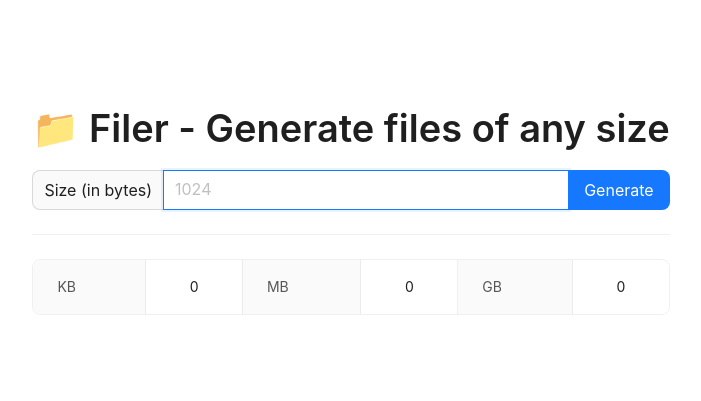
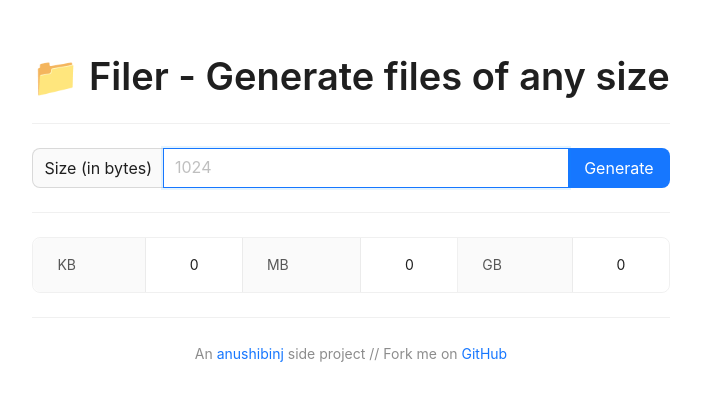
Before and after one commit to anushibin007/filee, a React (Vite) app in the folder frontend/: page / in a window 1280 px wide. Shown: the part 203-604 px from the top of the page, without its empty margins (289-990 px from the left). Built offline with nearby package versions, Linux system fonts and the light colour scheme.

Commit message:
✨ Added about me

```diff
--- a/frontend/src/App.jsx
+++ b/frontend/src/App.jsx
@@ -1,10 +1,10 @@
 import { useState } from "react";
 import "./App.css";
 import "react-toastify/dist/ReactToastify.css";
-import {  Divider, Input, Typography } from "antd";
+import { Divider, Input, Typography } from "antd";
 import { ToastContainer, toast } from "react-toastify";
 import SizeChart from "./components/SizeChart";
-const { Title } = Typography;
+const { Title, Text } = Typography;
 const { Search } = Input;
 
 function App() {
@@ -39,6 +39,7 @@ function App() {
 	return (
 		<>
 			<Title>📁 Filer - Generate files of any size</Title>
+			<Divider />
 			<Search
 				value={size}
 				onChange={(e) => setSize(e.target.value)}
@@ -50,8 +51,19 @@ function App() {
 				type="number"
 				autoFocus
 			/>
-			<Divider/>
-			<SizeChart size={size}/>
+			<Divider />
+			<SizeChart size={size} />
+			<Divider />
+			<Text type="secondary">
+				An{" "}
+				<a href="https://www.linkedin.com/in/anushibinj/" target="_blank">
+					anushibinj
+				</a>{" "}
+				side project // Fork me on{" "}
+				<a href="https://github.com/anushibin007/filer" target="_blank">
+					GitHub
+				</a>
+			</Text>
 			<ToastContainer
 				position="bottom-right"
 				autoClose={5000}
```
